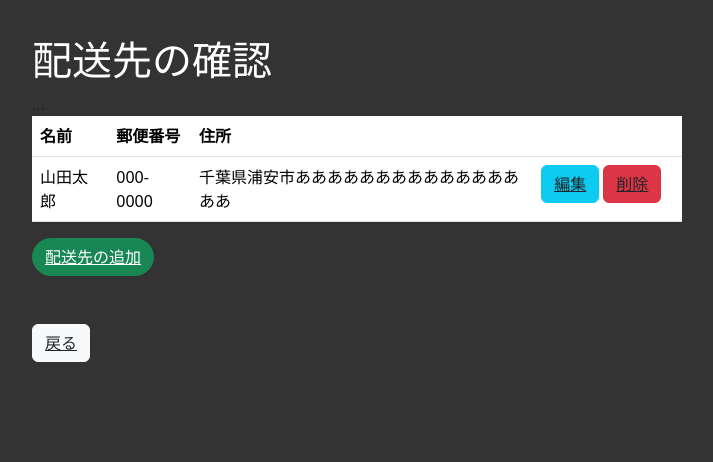
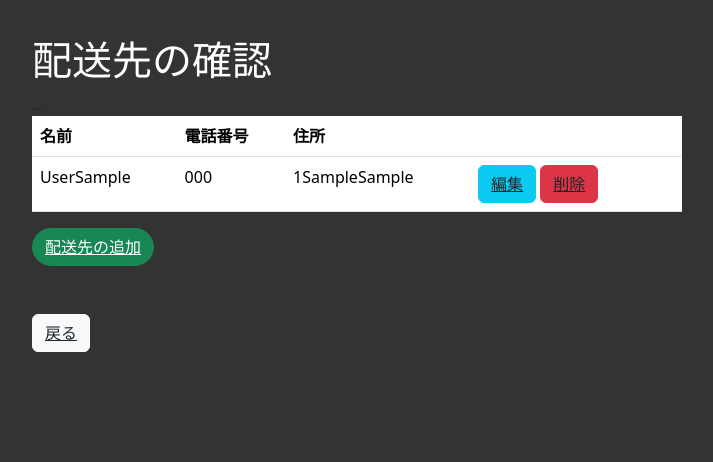
Before and after one commit to ishii-shunsuke/SWAM, a Rails app: page /users/shipping_addresses in a window 1280 px wide. Shown: the part 64-526 px from the top of the page, without its empty margins (283-996 px from the left). Run offline with Rails 7, Linux system fonts and the light colour scheme; tables that the repository leaves empty hold one stand-in row (values such as "Sample post"); style sheets or scripts are compiled from the project's sources; some libraries are stand-ins or nearby versions.

Commit message:
配送先の確認機能を作った

```diff
--- a/app/controllers/users/shipping_addresses_controller.rb
+++ b/app/controllers/users/shipping_addresses_controller.rb
@@ -10,6 +10,7 @@ class Users::ShippingAddressesController < ApplicationController
 	end
 
 	def index
+		@shipping_addresses = ShippingAddress.all
 	end
 
 	def edit
--- a/app/views/users/shipping_addresses/index.html.erb
+++ b/app/views/users/shipping_addresses/index.html.erb
@@ -5,27 +5,29 @@
 		  <thead>
 		    <tr>
 		      <th scope="col">名前</th>
-		      <th scope="col">郵便番号</th>
+		      <th scope="col">電話番号</th>
 		      <th scope="col">住所</th>
 		      <th scope="col"></th>
 		    </tr>
 		  </thead>
+		  <% @shipping_addresses.each do |shipping_address| %>
 			  <tbody>
 			    <tr>
-		      <td>山田太郎</td>
-		      <td>000-0000</td>
-		      <td>千葉県浦安市ああああああああああああああああ</td>
+			      <td><%= shipping_address.last_name + shipping_address.first_name %></td>
+			      <td><%= shipping_address.phone_number %></td>
+			      <td><%= "#{shipping_address.prefectures}" + "#{shipping_address.city}" + "#{shipping_address.block}" %></td>
 			      <td>
-		      	<button type="button" class="btn btn-info">
+			      	<button type="button" class="btn btn-info float-right">
 			   			<a href="#" class="text-dark">編集</a>
 			   		</button>
-		   		<button type="button" class="btn btn-danger">
+			   		<button type="button" class="btn btn-danger float-right">
 			   			<a href="#" class="text-dark">削除</a>
 			   		</button>
 			   	　</td>
 			    </tr>
 			    ...
 			  </tbody>
+		  <% end %>
 	   </table>
 	   <div class="float-right">
 	   		<button type="button" class="btn btn-success rounded-pill">
```
Lines whose indentation alone changed are shown as unchanged.
